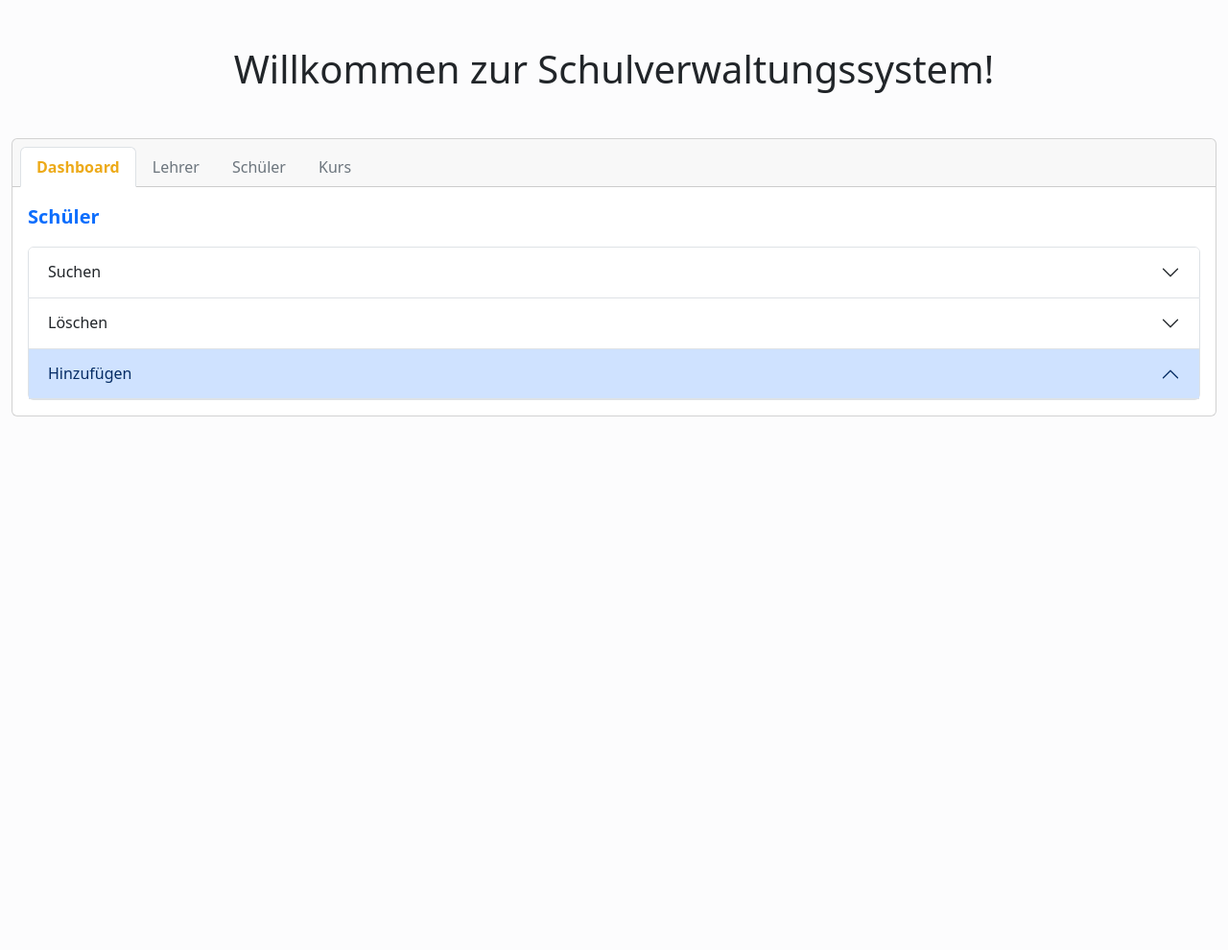
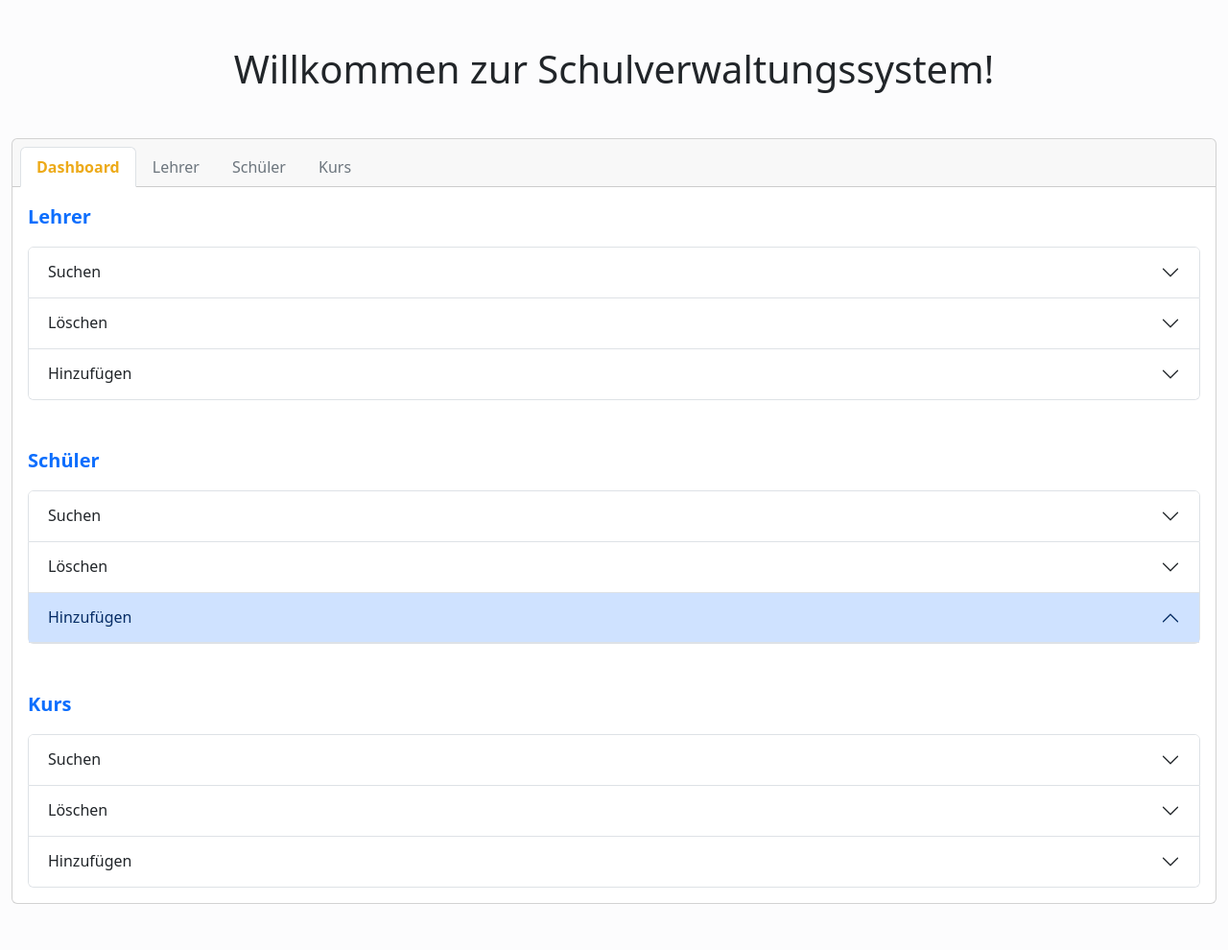
Before and after one commit to peiyi-c/php_schulverwaltung, a PHP site: page / in a window 1280 px wide. Shown: the whole page at 96% size. Before the commit the page ends 434 px from the top, so only its background shows below. Run offline with PHP 8.4, Linux system fonts and the light colour scheme; data comes from the database, SQL or seed files in the repository; data that the repository does not hold is empty.

Commit message:
setup lehrer & kurs search

```diff
--- a/components/accordion_kurs.php
+++ b/components/accordion_kurs.php
@@ -0,0 +1,79 @@
+<div class="accordion" id="accordion-kurs">
+
+  <div class="accordion-item">
+    <h2 class="accordion-header" id="heading-kurs-1">
+      <button class="accordion-button collapsed" type="button" data-bs-toggle="collapse" data-bs-target="#collapse-kurs-1" aria-expanded="false" aria-controls="collapse-kurs-1">
+        Suchen
+      </button>
+    </h2>
+    <div id="collapse-kurs-1" class="accordion-collapse collapse" aria-labelledby="heading-kurs-1" data-bs-parent="#accordion-kurs">
+      <div class="accordion-body">
+        <!-- search kurs -->
+        <form class="w-100 row" method="post" action="./search.php">
+          <p class="mb-3 text-start text-secondary">Suchen nach...</p>
+
+          <div class="col-12 mb-3 row gap-2 align-items-center ">
+            <p class="col-12 col-sm-2 col-md-1 mb-0 text-start text-secondary d-flexalign-items-center">Kurs</p>
+            <div class="col-12 col-md-5 d-flex gap-2 align-items-center">
+              <label for="kurs-title-search align-items-center">Titel</label>
+              <input type="text" class="form-control form-control-sm " id="kurs-title-search" name="kurs-title-search">
+            </div>
+            <div class="col-12 col-md-5 d-flex gap-2 align-items-center">
+              <label for="kurs-semester-search">Semester</label>
+              <input type="text" class="form-control form-control-sm" id="kurs-semester-search" name="kurs-semester-search">
+            </div>
+          </div>
+
+
+          <div class="col-12 mb-3 row gap-2 align-items-center ">
+            <p class="col-12 col-sm-2 col-md-1 mb-0 text-start text-secondary d-flexalign-items-center">Lehrer</p>
+            <div class="col-12 col-md-5 d-flex gap-2 align-items-center">
+              <label for="kurs-lehrervorname-search">Vorname</label>
+              <input type="text" class="form-control form-control-sm" id="kurs-lehrervorname-search" name="kurs-lehrervorname-search">
+            </div>
+            <div class="col-12 col-md-5 d-flex gap-2  align-items-center">
+              <label for="kurs-lehrernachname-search">Nachname</label>
+              <input type="text" class="form-control form-control-sm" id="kurs-lehrernachname-search" name="kurs-lehrernachname-search">
+            </div>
+          </div>
+
+
+          <div class="w-100 d-flex justify-content-start ">
+            <button type="submit" name="search-kurs" class="btn btn-sm btn-outline-primary me-2">Suchen</button>
+          </div>
+        </form>
+      </div>
+    </div>
+  </div>
+
+  <div class="accordion-item">
+    <h2 class="accordion-header" id="heading-kurs-2">
+      <button class="accordion-button collapsed" type="button" data-bs-toggle="collapse" data-bs-target="#collapse-kurs-2" aria-expanded="false" aria-controls="collapse-kurs-2">
+        Löschen
+      </button>
+    </h2>
+    <div id="collapse-kurs-2" class="accordion-collapse collapse" aria-labelledby="heading-kurs-2" data-bs-parent="#accordion-kurs">
+      <div class="accordion-body">
+        <!-- delete kurs form -->
+
+      </div>
+    </div>
+  </div>
+
+  <div class="accordion-item">
+    <h2 class="accordion-header" id="heading-kurs-3">
+      <button class="accordion-button collapsed" type="button" data-bs-toggle="collapse" data-bs-target="#collapse-kurs-3" aria-expanded="false" aria-controls="collapse-kurs-3">
+        Hinzufügen
+      </button>
+    </h2>
+    <div id="collapse-kurs-3" class="accordion-collapse collapse" aria-labelledby="heading-kurs-3" data-bs-parent="#accordion-kurs">
+      <div class="accordion-body">
+        <!-- hünzufügen kurs form -->
+
+      </div>
+    </div>
+  </div>
+
+
+
+</div>
--- a/components/accordion_lehrer.php
+++ b/components/accordion_lehrer.php
@@ -0,0 +1,62 @@
+<div class="accordion" id="accordion-lehrer">
+
+  <div class="accordion-item">
+    <h2 class="accordion-header" id="heading-lehrer-1">
+      <button class="accordion-button collapsed" type="button" data-bs-toggle="collapse" data-bs-target="#collapse-lehrer-1" aria-expanded="false" aria-controls="collapse-lehrer-1">
+        Suchen
+      </button>
+    </h2>
+    <div id="collapse-lehrer-1" class="accordion-collapse collapse" aria-labelledby="heading-lehrer-1" data-bs-parent="#accordion-lehrer">
+      <div class="accordion-body">
+        <!-- search lehrer -->
+        <form class="w-100" method="post" action="./search.php">
+          <p class="mb-3 text-start text-secondary">Suchen nach...</p>
+          <div class="w-100 row">
+            <div class="col-12 col-md-6 col-lg-5 d-flex gap-2 mb-3 align-items-center">
+              <label for="lehrer-vorname-search align-items-center">Vorname</label>
+              <input type="text" class="form-control form-control-sm " id="lehrer-vorname-search" name="lehrer-vorname-search">
+            </div>
+            <div class="col-12 col-md-6 col-lg-5 d-flex gap-2 mb-3  align-items-center">
+              <label for="lehrer-nachname-search">Nachname</label>
+              <input type="text" class="form-control form-control-sm " id="lehrer-nachname-search" name="lehrer-nachname-search">
+            </div>
+          </div>
+          <div class="w-100 d-flex justify-content-start ">
+            <button type="submit" name="search-lehrer" class="btn btn-sm btn-outline-primary me-2">Suchen</button>
+          </div>
+        </form>
+      </div>
+    </div>
+  </div>
+
+  <div class="accordion-item">
+    <h2 class="accordion-header" id="heading-lehrer-2">
+      <button class="accordion-button collapsed" type="button" data-bs-toggle="collapse" data-bs-target="#collapse-lehrer-2" aria-expanded="false" aria-controls="collapse-lehrer-2">
+        Löschen
+      </button>
+    </h2>
+    <div id="collapse-lehrer-2" class="accordion-collapse collapse" aria-labelledby="heading-lehrer-2" data-bs-parent="#accordion-lehrer">
+      <div class="accordion-body">
+        <!-- delete lehrer form -->
+
+      </div>
+    </div>
+  </div>
+
+  <div class="accordion-item">
+    <h2 class="accordion-header" id="heading-lehrer-3">
+      <button class="accordion-button collapsed" type="button" data-bs-toggle="collapse" data-bs-target="#collapse-lehrer-3" aria-expanded="false" aria-controls="collapse-lehrer-3">
+        Hinzufügen
+      </button>
+    </h2>
+    <div id="collapse-lehrer-3" class="accordion-collapse collapse" aria-labelledby="heading-lehrer-3" data-bs-parent="#accordion-lehrer">
+      <div class="accordion-body">
+        <!-- hünzufügen lehrer form -->
+
+      </div>
+    </div>
+  </div>
+
+
+
+</div>
--- a/components/accordion_schueler.php
+++ b/components/accordion_schueler.php
@@ -1,11 +1,11 @@
-<div class="accordion" id="accordion">
+<div class="accordion" id="accordion-schueler">
   <div class="accordion-item">
-    <h2 class="accordion-header" id="heading-1">
-      <button class="accordion-button collapsed" type="button" data-bs-toggle="collapse" data-bs-target="#collapse-1" aria-expanded="false" aria-controls="collapse-1">
+    <h2 class="accordion-header" id="heading-schueler-1">
+      <button class="accordion-button collapsed" type="button" data-bs-toggle="collapse" data-bs-target="#collapse-schueler-1" aria-expanded="false" aria-controls="collapse-schueler-1">
         Suchen
       </button>
     </h2>
-    <div id="collapse-1" class="accordion-collapse collapse" aria-labelledby="heading-1" data-bs-parent="#accordion">
+    <div id="collapse-schueler-1" class="accordion-collapse collapse" aria-labelledby="heading-schueler-1" data-bs-parent="#accordion-schueler">
       <div class="accordion-body">
         <!-- search schüler -->
         <form class="w-100" method="post" action="./search.php">
@@ -31,26 +31,21 @@
               <input type="text" class="form-control form-control-sm" id="schueler-klasse-search" name="schueler-klasse-search">
             </div>
           </div>
-          <!-- <div class="d-flex gap-1 mb-2">
-            <input type="checkbox" id="schueler-search-exact" name="schueler-search-exact" value="exact" class="form-check">
-            <label for="schueler-search-exact" class="text-muted form-check-label">exakt suchen aktivieren</label>
-          </div> -->
           <div class="w-100 d-flex justify-content-start ">
             <button type="submit" name="search-schueler" class="btn btn-sm btn-outline-primary me-2">Suchen</button>
           </div>
         </form>
-
       </div>
     </div>
   </div>
 
   <div class="accordion-item">
-    <h2 class="accordion-header" id="heading-2">
-      <button class="accordion-button collapsed" type="button" data-bs-toggle="collapse" data-bs-target="#collapse-2" aria-expanded="false" aria-controls="collapse-2">
+    <h2 class="accordion-header" id="heading-schueler-2">
+      <button class="accordion-button collapsed" type="button" data-bs-toggle="collapse" data-bs-target="#collapse-schueler-2" aria-expanded="false" aria-controls="collapse-schueler-2">
         Löschen
       </button>
     </h2>
-    <div id="collapse-2" class="accordion-collapse collapse" aria-labelledby="heading-2" data-bs-parent="#accordion">
+    <div id="collapse-schueler-2" class="accordion-collapse collapse" aria-labelledby="heading-schueler-2" data-bs-parent="#accordion-schueler">
       <div class="accordion-body row">
         <!-- delete schüler form -->
         <form class="mb-3 col-11 col-md-6" method="post" action="./delete.php">
@@ -108,7 +103,7 @@
               }
               echo "</select>";
             } else {
-              echo "<span>Keine E-Mail gefunden..</span>";
+              echo "<span>Keine Klasse gefunden..</span>";
             } ?>
             <div class="me-auto">
               <button type="submit" name='delete-schueler' class="btn btn-sm btn-outline-primary ">Löschen</button>
@@ -119,13 +114,13 @@
     </div>
   </div>
 
-  <div class="accordion-item ">
-    <h2 class="accordion-header" id="heading-3">
-      <button class="accordion-button" type="button" data-bs-toggle="collapse" aria-expanded="false" data-bs-target="#collapse-3" aria-controls="collapse-3">
+  <div class="accordion-item">
+    <h2 class="accordion-header" id="heading-schueler-3">
+      <button class="accordion-button" type="button" data-bs-toggle="collapse" aria-expanded="false" data-bs-target="#collapse-schueler-3" aria-controls="collapse-schueler-3">
         Hinzufügen
       </button>
     </h2>
-    <div id="collapse-3" class="accordion-collapse collapse" aria-labelledby="heading-3" aria-expanded="false" data-bs-parent="#accordion">
+    <div id="collapse-schueler-3" class="accordion-collapse collapse" aria-labelledby="heading-schueler-3" aria-expanded="false" data-bs-parent="#accordion-schueler">
       <div class="accordion-body">
         <!-- add schüler form -->
         <form class="w-100" method="post" action="./insert.php">
--- a/components/dashboard.php
+++ b/components/dashboard.php
@@ -1,4 +1,10 @@
         <section id="dashboard">
-          <p class="fs-5 text-start text-primary fw-bold ">Schüler</p>
+          <p class="fs-5 text-start text-primary fw-bold ">Lehrer</p>
+          <?php include "accordion_lehrer.php" ?>
+
+          <p class="fs-5 text-start text-primary fw-bold mt-5">Schüler</p>
           <?php include "accordion_schueler.php" ?>
+
+          <p class="fs-5 text-start text-primary fw-bold mt-5">Kurs</p>
+          <?php include "accordion_kurs.php" ?>
         </section>
```
Also changed, not shown: search.php (+135 -3 lines).
